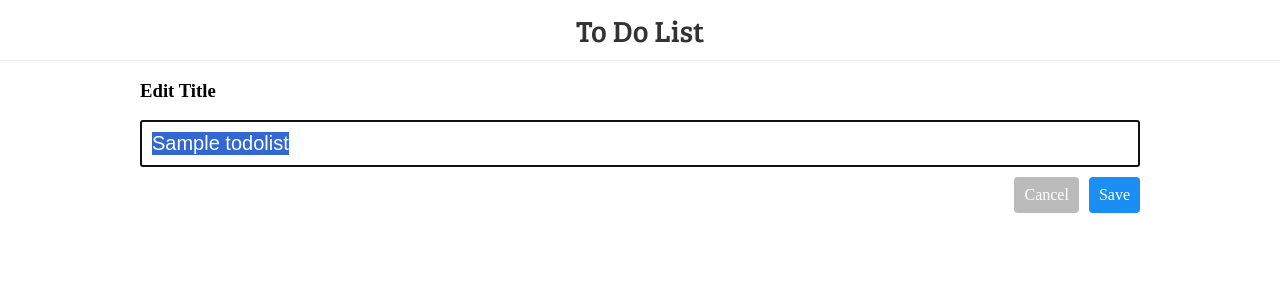
After one commit to taylortyger/todo_list_web_app, a Django app: a page that uses todo_list/templates/todo_list/editListTitle.html in a window 1280 px wide. The commit adds this page. Shown: the top 300 px of the page. Run offline with Django 3.2, Linux system fonts and the light colour scheme; tables that the repository leaves empty hold one stand-in row (values such as "Sample post"); some web fonts are replaced.

Commit message:
Added functionality for editing a list's title. Also added icons to for editing and deleting tasks. Cleaned up some styling.

```diff
--- a/todo_list/static/todo_list/scripts.js
+++ b/todo_list/static/todo_list/scripts.js
@@ -19,7 +19,12 @@ function addListNotifications()
     if(numUnsavedTasks > 0)
     {
         document.getElementById("updateList_submit").style.display = 'block';
-        document.getElementById("save_changes_info").textContent = "You have (" + numUnsavedTasks + ") unsaved changes to your To Do List. Please save now!";
+        var message = "You have unsaved changes to your To Do List ("+ numUnsavedTasks + " tasks completed). Please save your changes now!";
+        if(numUnsavedTasks == 1)
+        {
+            message = "You have unsaved changes to your To Do List ("+ numUnsavedTasks + " task completed). Please save your changes now!";
+        }
+        document.getElementById("save_changes_info").textContent = message;
     }
     else
     {
@@ -40,5 +45,4 @@ function hideOrShowCompTasks()
     document.getElementById("completed_tasks_list").classList.toggle('hide_list');
 }
 
-
 document.getElementById("show_tasks_button").addEventListener("click", hideOrShowCompTasks, false);
--- a/todo_list/static/todo_list/style.css
+++ b/todo_list/static/todo_list/style.css
@@ -222,6 +222,13 @@ input[type=submit]
     display: inline;
 }
 
+.task_item.completed
+{
+    text-decoration: line-through;
+    color: #AAA;
+}
+
+
 #updateList_submit
 {
     border: 1px solid #1CA648;
@@ -255,3 +262,65 @@ input[type=submit]
 {
     display: none;
 }
+
+.right_icon
+{
+    float: right;
+}
+
+a.right_icon, a.title_edit.edit_icon
+{
+    width: 18px;
+    height: 18px;
+    background-size: 18px !important;
+    background-repeat: no-repeat !important;
+    display: inline-block;
+}
+
+a.delete_icon
+{
+    background: url('images/delete_light.png');
+}
+
+a.delete_icon:hover
+{
+    background: url('images/delete_dark.png');
+}
+
+a.edit_icon, a.title_edit
+{
+    background: url('images/edit_light.png');
+    margin-right: 30px;
+}
+
+a.right_icon.edit_icon:hover, a.title_edit:hover
+{
+    background: url('images/edit_dark.png');
+}
+
+.title_edit
+{
+    margin-left: 20px;
+}
+
+.cancel_edit
+{
+    float: right;
+    background: #BBB;
+    margin-right: 10px;
+}
+
+.cancel_edit:hover
+{
+    background: darkred;
+}
+
+.edit_task_wrapper
+{
+    margin-bottom: 10px;
+}
+
+#edit_title input[type=text]
+{
+    font-size: 20px;
+}
--- /dev/null
+++ b/todo_list/templates/todo_list/editListTitle.html
@@ -0,0 +1,17 @@
+{% extends "todo_list/base.html" %}
+
+{% block title %}Edit Title | {{ todoList.title }}{% endblock %}
+
+{% block content %}
+<div class="section">
+    <h3>Edit Title</h3>
+    <form id="edit_title" action="{% url 'todo_list:updateTitle' todoList.id %}" method="post" autocomplete="off">
+        {% csrf_token %}
+        <div class="fullwidth_text_wrapper edit_task_wrapper">
+            <input type="text" name="edit_title_text" value="{{ todoList.title }}" autofocus="autofocus" onFocus="this.select()">
+        </div>
+        <input class="small-btn right_submit" type="submit" value="Save">
+    </form>
+    <a class="cancel_edit small-btn" href="{% url 'todo_list:manageList' todoList.id %}">Cancel</a>
+</div>
+{% endblock %}
--- a/todo_list/urls.py
+++ b/todo_list/urls.py
@@ -9,5 +9,10 @@ urlpatterns = [
     url(r'^createList/$', views.createList, name="createList"),
     url(r'^lists/(?P<list_id>[0-9]+)/updateList/$', views.updateList, name="updateList"),
     url(r'^lists/(?P<list_id>[0-9]+)/$', views.manageList, name="manageList"),
-    url(r'^lists/(?P<list_id>[0-9]+)/addTask$', views.addNewTask, name="addNewTask")
+    url(r'^lists/(?P<list_id>[0-9]+)/editTitle/$', views.editTitle, name="editTitle"),
+    url(r'^lists/(?P<list_id>[0-9]+)/updateTitle/$', views.updateTitle, name="updateTitle"),
+    url(r'^lists/(?P<list_id>[0-9]+)/addTask/$', views.addNewTask, name="addNewTask"),
+    url(r'^lists/(?P<list_id>[0-9]+)/editTask/(?P<task_id>[0-9]+)/$', views.editTask, name="editTask"),
+    url(r'^lists/(?P<list_id>[0-9]+)/updateTask/(?P<task_id>[0-9]+)/$', views.updateTask, name="updateTask"),
+    url(r'^lists/(?P<list_id>[0-9]+)/deleteTask/(?P<task_id>[0-9]+)/$', views.deleteTask, name="deleteTask")
 ]
--- a/todo_list/views.py
+++ b/todo_list/views.py
@@ -1,6 +1,6 @@
 # -*- coding: utf-8 -*-
 from __future__ import unicode_literals
-from django.http import HttpResponseRedirect, HttpResponse
+from django.http import HttpResponseRedirect, HttpResponse, Http404
 from django.shortcuts import render, get_object_or_404
 from django.utils import timezone
 from django.urls import reverse
@@ -73,6 +73,29 @@ def updateList(request, list_id):
             currentTask.save()
     return HttpResponseRedirect(reverse('todo_list:manageList', args=(todoList.id,)))
 
+def editTitle(request, list_id):
+    todoList = get_object_or_404(ToDoList, pk=list_id)
+    return render(request, 'todo_list/editListTitle.html', {'todoList': todoList})
+
+#----------------------------------------------------------------------------
+#
+#   Updates a todo lists title based on POST data sent from editTitle view.
+#
+#----------------------------------------------------------------------------
+def updateTitle(request, list_id):
+    todoList = get_object_or_404(ToDoList, pk=list_id)
+    newTitle = request.POST['edit_title_text']
+    if(newTitle != ''):
+        todoList.title = newTitle
+        todoList.save()
+        return HttpResponseRedirect(reverse('todo_list:manageList', args=(todoList.id,)))
+    else:
+        return render(request, 'todo_list/editListTitle.html', {
+            'error_message': "Invalid Title.",
+            'todoList': todoList
+        })
+
+
 #-------------------------------------------------------------------
 #
 #   Add's a new task to the to do list based on POST request from
@@ -96,3 +119,56 @@ def addNewTask(request, list_id):
             'error_message': "Invalid Task Text.",
             'todoList': todoList
         })
+
+#-------------------------------------------------------------------
+#
+#   Page which allows users to edit a task in their todo list.
+#
+#-------------------------------------------------------------------
+def editTask(request, list_id, task_id):
+    todoList = get_object_or_404(ToDoList, pk=list_id)
+    try:
+        currentTask = todoList.task_set.get(pk=task_id)
+    except (KeyError, Task.DoesNotExist):
+        raise Http404("Task does not exist.")
+    else:
+        return render(request, 'todo_list/editTask.html', {
+            'todoList': todoList,
+            'currentTask': currentTask
+        })
+
+#-------------------------------------------------------------------
+#
+#   Updates a task based on POST data sent from editTask view.
+#
+#-------------------------------------------------------------------
+def updateTask(request, list_id, task_id):
+    todoList = get_object_or_404(ToDoList, pk=list_id)
+    newTask_text = request.POST['edit_task_text']
+    try:
+        currentTask = todoList.task_set.get(pk=task_id)
+    except (KeyError, Task.DoesNotExist):
+        raise Http404("Task does not exist.")
+    else:
+        if(newTask_text != ""):
+            currentTask.task_text = newTask_text
+            currentTask.save()
+            return HttpResponseRedirect(reverse('todo_list:manageList', args=(todoList.id,)))
+
+        # task text was invalid (empty)
+        else:
+            return render(request, 'todo_list/editTask.html', {
+                'error_message': "Invalid Task Text.",
+                'todoList': todoList,
+                'currentTask': currentTask
+            })
+
+def deleteTask(request, list_id, task_id):
+    todoList = get_object_or_404(ToDoList, pk=list_id)
+    try:
+        task = todoList.task_set.get(pk=task_id)
+    except(KeyError, Task.DoesNotExist):
+        raise Http404("Task does not exist.")
+    else:
+        task.delete()
+        return HttpResponseRedirect(reverse('todo_list:manageList', args=(todoList.id,)))
```
Also changed, not shown: todo_list/templates/todo_list/editTask.html (added, +18 -0 lines), todo_list/templates/todo_list/manageList.html (+8 -2 lines), todo_list/static/todo_list/images/delete.png (added), todo_list/static/todo_list/images/delete_dark.png (added), todo_list/static/todo_list/images/delete_light.png (added), todo_list/static/todo_list/images/edit_dark.png (added), todo_list/static/todo_list/images/edit_light.png (added).
